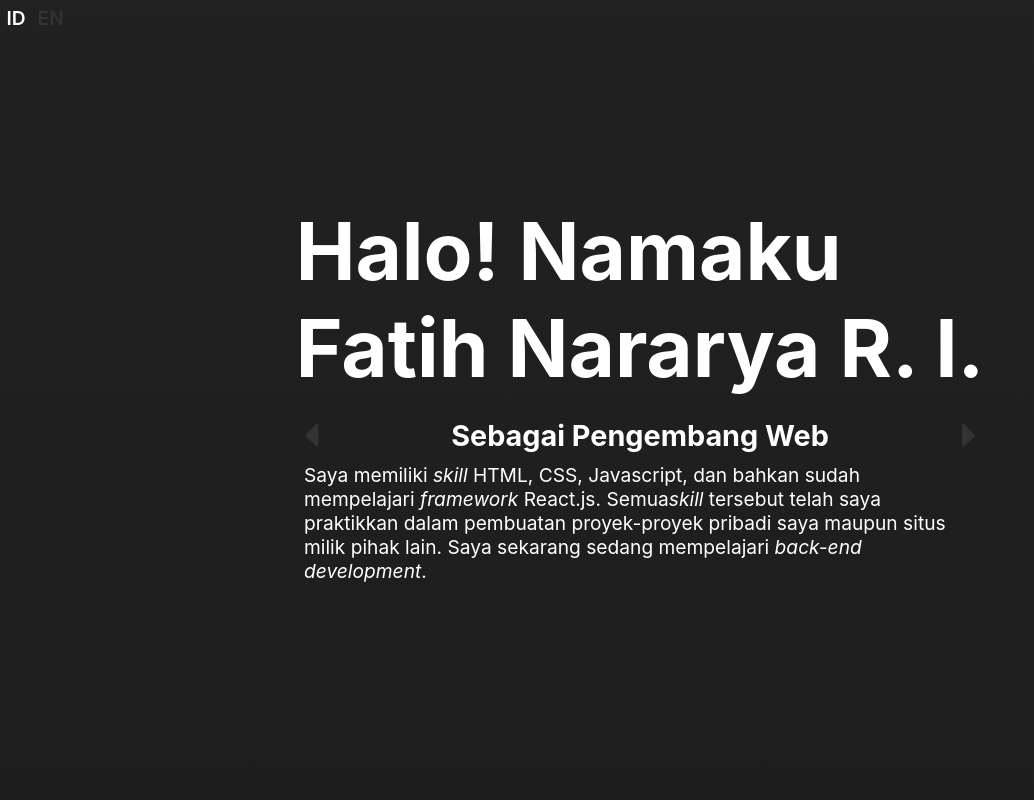
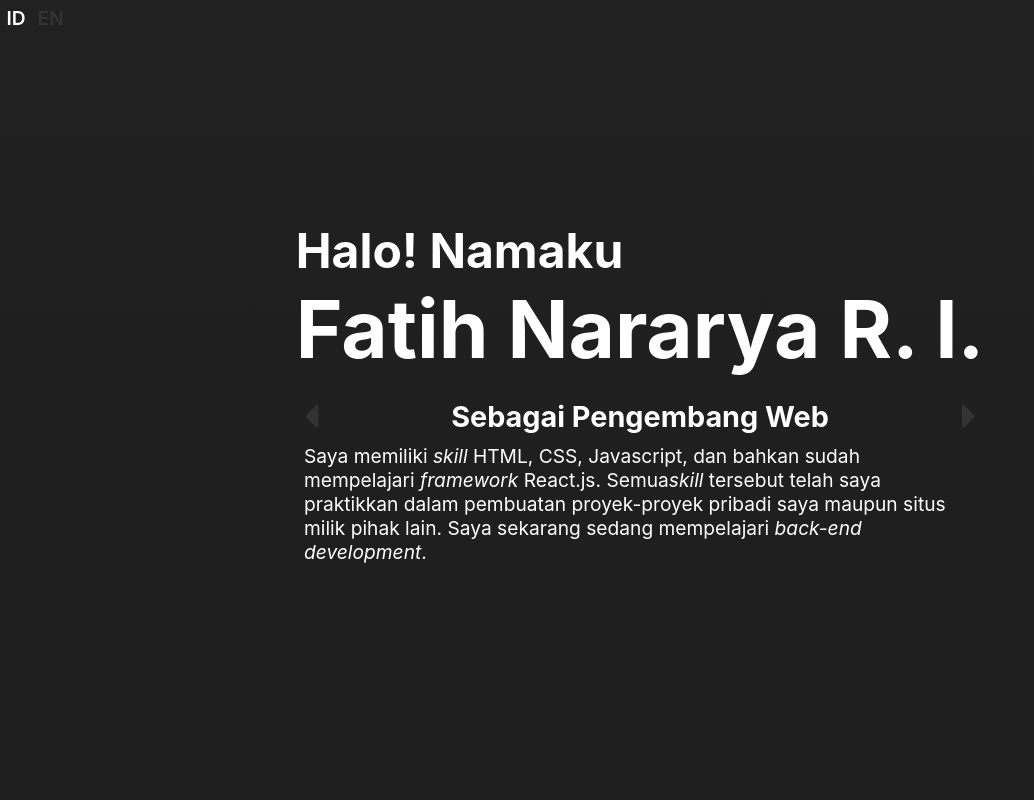
Before and after one commit to Fatih20/FatihNRI, a React (Create React App) app: page / in a window 1280 px wide. Shown: the top 800 px of the page, without its empty margins (0-1034 px from the left). Built offline with nearby package versions, Linux system fonts and the light colour scheme.

Commit message:
Make the greeting smaller.

```diff
--- a/src/components/profile.js
+++ b/src/components/profile.js
@@ -40,9 +40,19 @@ const MainWithinPadding = styled.div`
     /* border: solid 1px white; */
 `;
 
-const Title = styled.h1`
+const TitleContainer = styled.div`
+    display: flex;
+    flex-direction: column;
+    justify-content: center;
+    margin: 0 auto;
+`;
+
+const Greeting = styled.h2`
+    font-size: 1.5em;
+`;
+
+const Name = styled.h1`
     font-size: 2.5em;
-    margin: 0 auto;
     /* margin-top: 6rem; */
     /* border : solid 1px white; */
 `;
@@ -233,7 +243,10 @@ export default function Profile (){
     return (
         <Main>
             <MainWithinPadding>
-                <Title>{greeting} <br/>Fatih Nararya R. I.</Title>
+                <TitleContainer>
+                    <Greeting>{greeting}</Greeting>
+                    <Name>Fatih Nararya R. I.</Name>
+                </TitleContainer>
                 <BottomContainer>
                     <OccupationContainer>
                         <WhatAmILineContainer>
```
